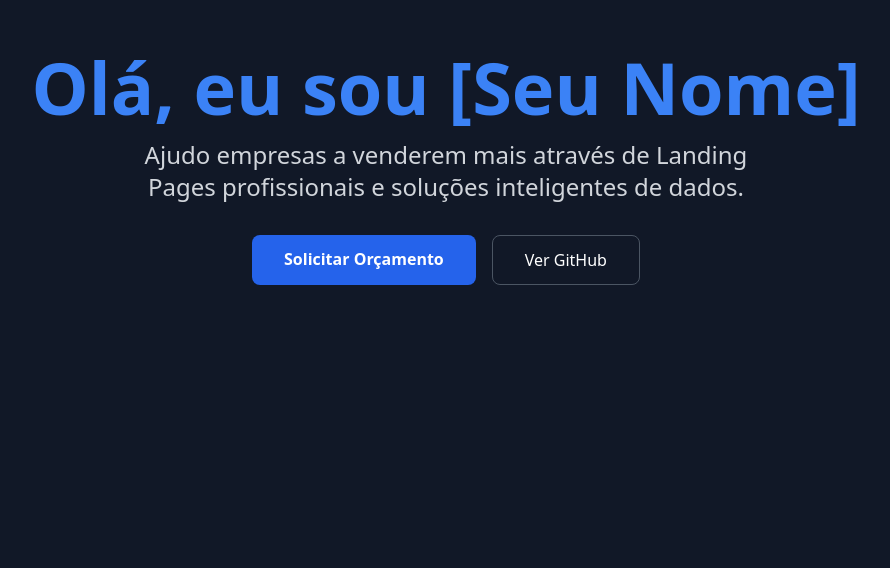
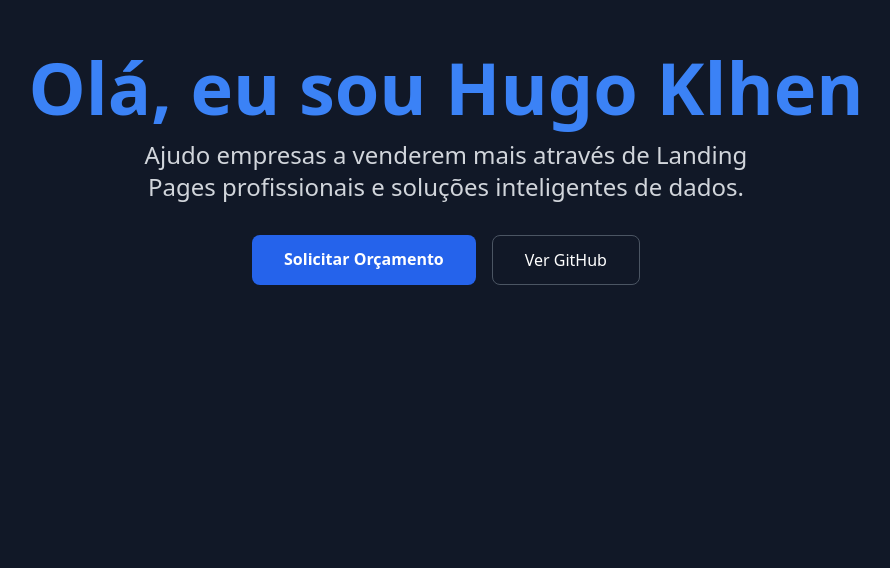
Before and after one commit to HugoKlhen/meu-portfolio, a plain HTML site: page index.html in a window 1280 px wide. Shown: the part 232-800 px from the top of the page, without its empty margins (194-1084 px from the left). Drawn offline with nearby package versions, Linux system fonts and the light colour scheme.

Commit message:
Ajustando meu nome

```diff
--- a/index.html
+++ b/index.html
@@ -9,7 +9,7 @@
 <body class="bg-gray-900 text-white font-sans">
 
     <header class="h-screen flex flex-col justify-center items-center text-center p-6">
-        <h1 class="text-5xl md:text-7xl font-bold text-blue-500 mb-4">Olá, eu sou [Seu Nome]</h1>
+        <h1 class="text-5xl md:text-7xl font-bold text-blue-500 mb-4">Olá, eu sou Hugo Klhen</h1>
         <p class="text-xl md:text-2xl text-gray-300 max-w-2xl">
             Ajudo empresas a venderem mais através de Landing Pages profissionais e soluções inteligentes de dados.
         </p>
```
